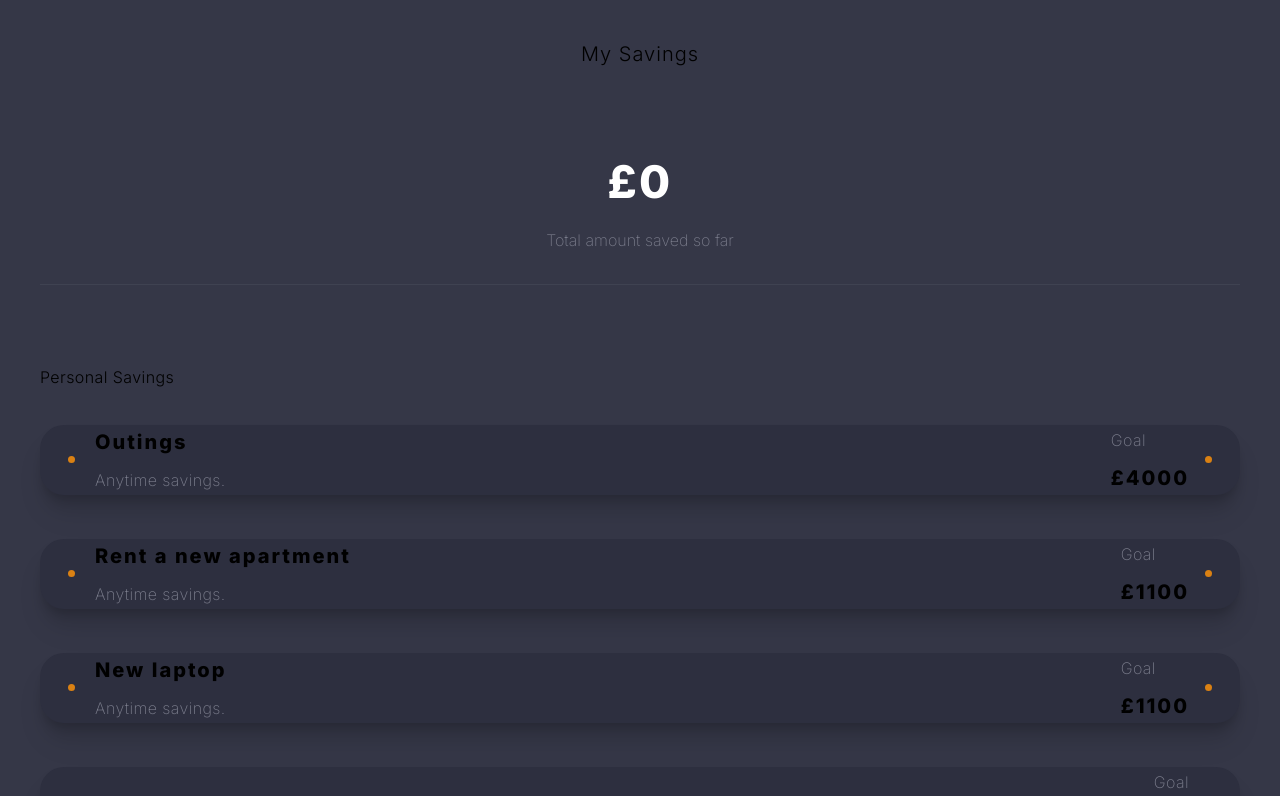
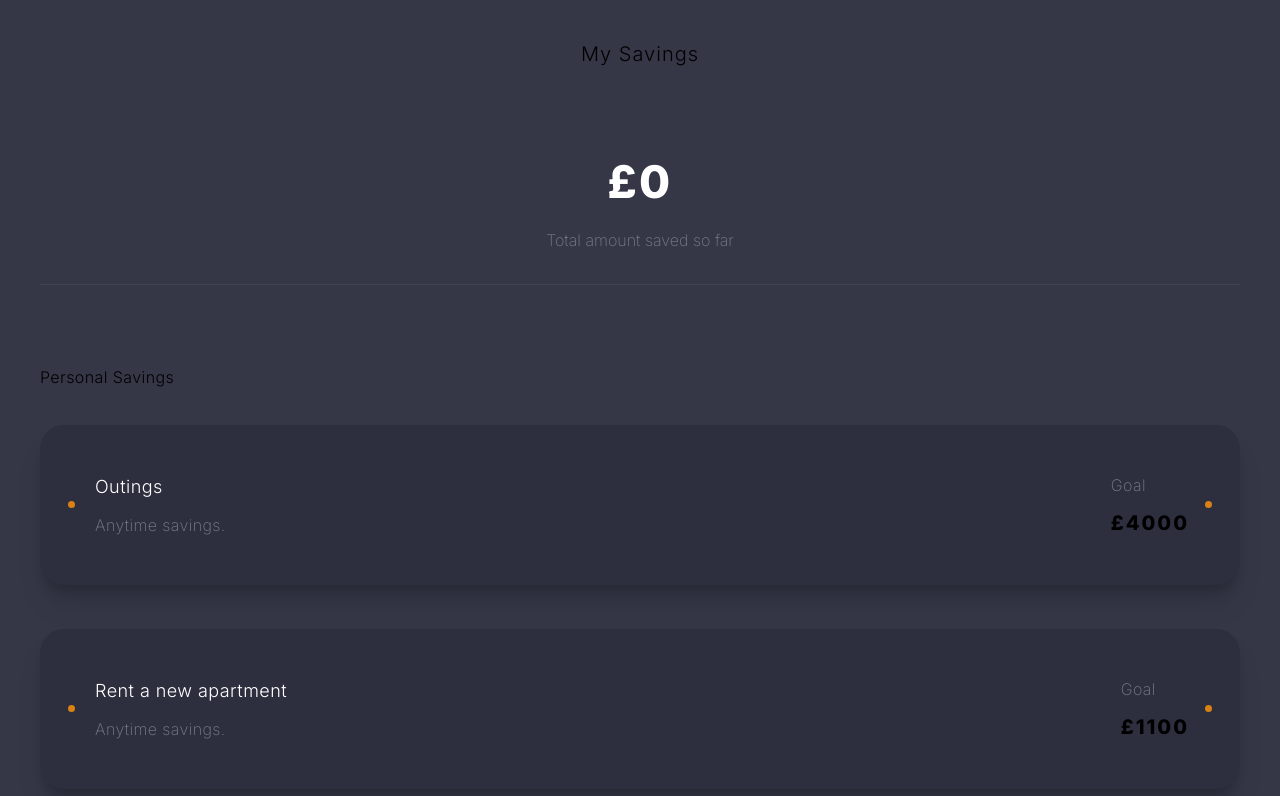
Before and after one commit to stop-crying/mysavings, a Next.js app: page / in a window 1280 px wide. Shown: the top 796 px of the page. Built offline with nearby package versions, Linux system fonts and the light colour scheme.

Commit message:
Update page.tsx

```diff
--- a/src/app/persnoal/page.tsx
+++ b/src/app/persnoal/page.tsx
@@ -12,11 +12,11 @@ export interface persnoalProps {
 export default function Personal({ params }: persnoalProps) {
   return (
     <div className=" w-full mt-3 flex items-center justify-center flex-col gap-8">
-      <div className="w-full h-[70px] bg-[#2d2f3f] rounded-3xl drop-shadow-xl shadow-xl flex items-center justify-between gap-6 p-7 hover:-translate-y-1 duration-300">
+      <div className="w-full bg-[#2d2f3f] rounded-3xl drop-shadow-xl shadow-xl flex items-center justify-between gap-6 px-7 py-12 hover:-translate-y-1 duration-300">
         <span className="flex items-center justify-center gap-5">
           <span className="w-[7px] h-[7px] bg-[#da8113] rounded-full"></span>
           <span className="flex flex-col justify-start items-start gap-3">
-            <b className="text-xl font-extrabold tracking-widest">
+            <b className="text-lg  font-light tracking-wide text-white">
               {params.toDo}
             </b>
             <p className="text-[#7b7d8c] font-extralight tracking-wide ">
```
